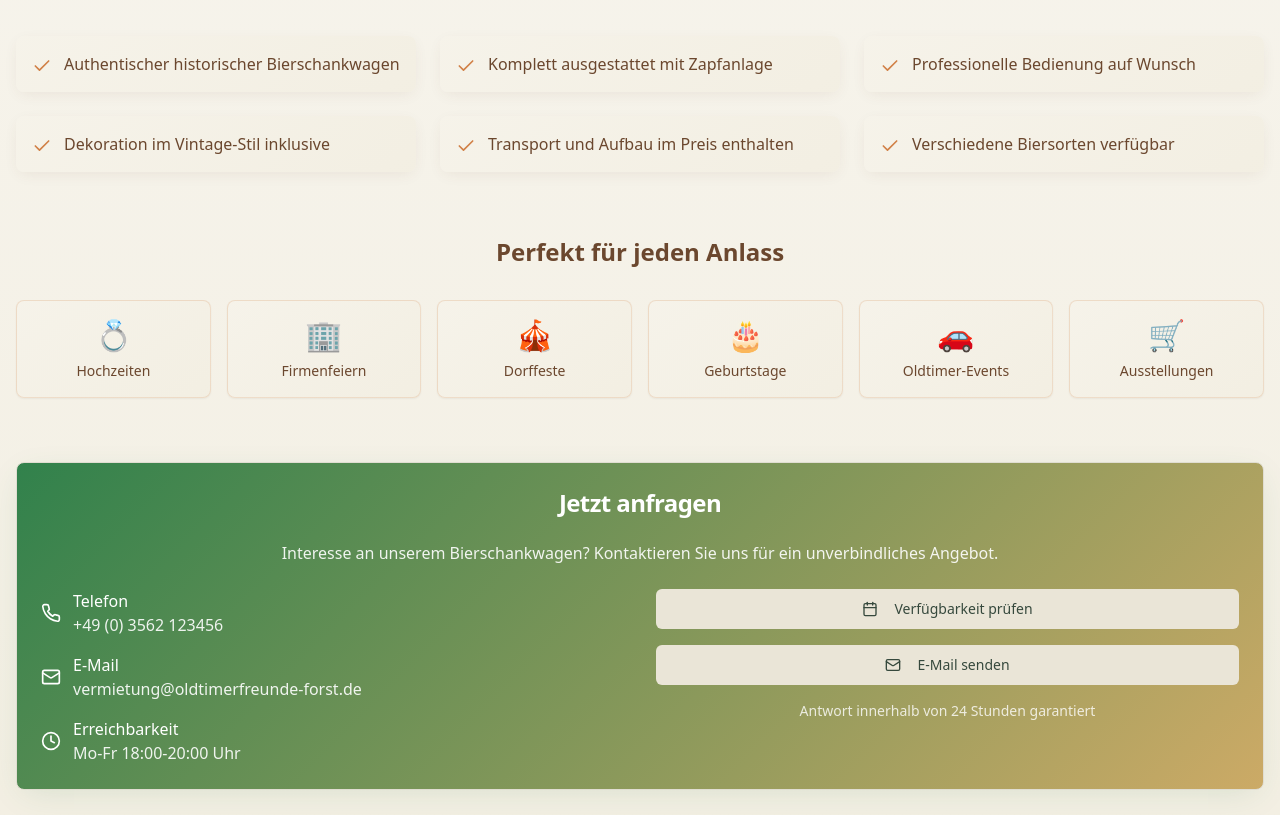
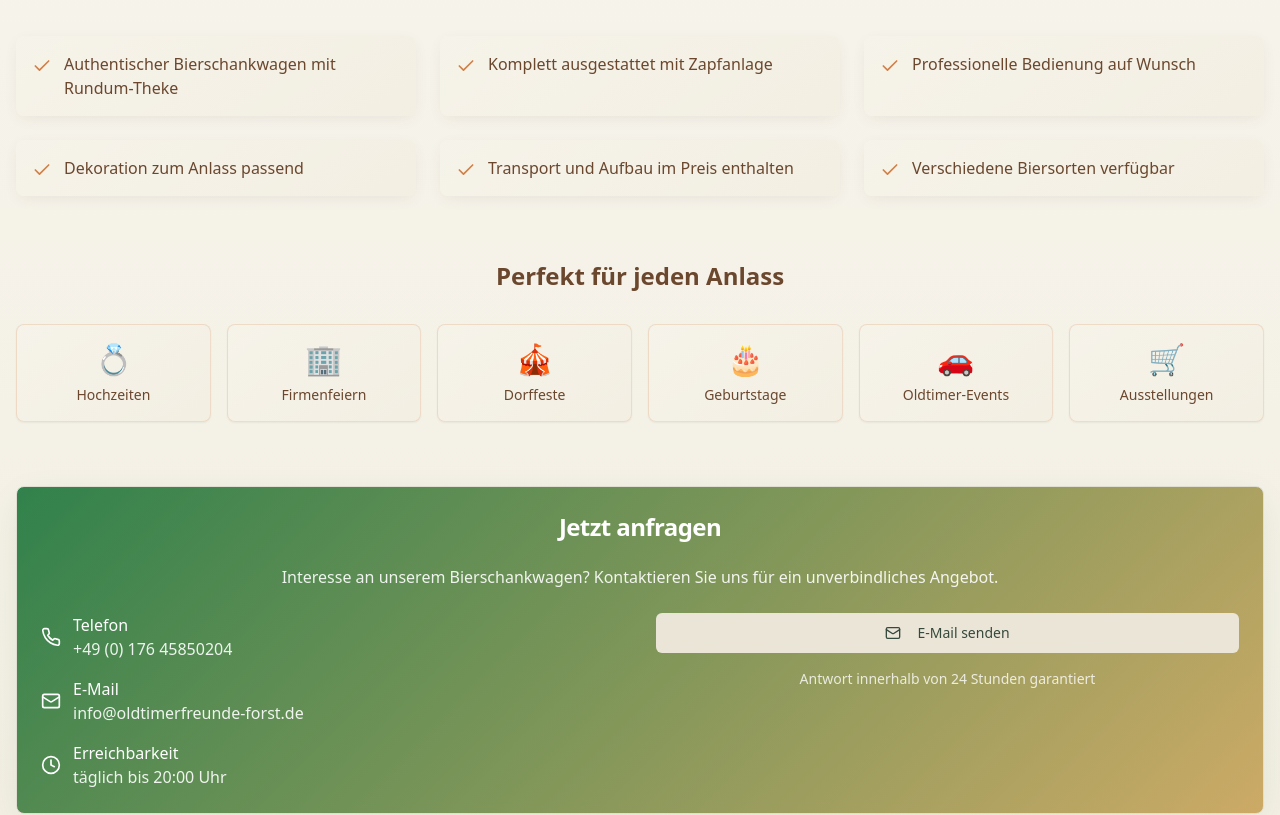
Before and after one commit to kdat-tk/forst-oldtimer-verein-portal, a React (Vite) app: page / in a window 1280 px wide. Shown: the part 4120-4935 px from the top of the page. Built offline with nearby package versions, Linux system fonts and the light colour scheme.

Commit message:
Update Rental.tsx

```diff
--- a/src/components/Rental.tsx
+++ b/src/components/Rental.tsx
@@ -6,10 +6,10 @@ import bierwagenImage from '@/assets/bierschankwagen.jpg';
 
 const Rental = () => {
   const features = [
-    'Authentischer historischer Bierschankwagen',
+    'Authentischer Bierschankwagen mit Rundum-Theke',
     'Komplett ausgestattet mit Zapfanlage',
     'Professionelle Bedienung auf Wunsch',
-    'Dekoration im Vintage-Stil inklusive',
+    'Dekoration zum Anlass passend',
     'Transport und Aufbau im Preis enthalten',
     'Verschiedene Biersorten verfügbar'
   ];
@@ -74,7 +74,7 @@ const Rental = () => {
               Tradition trifft Moderne
             </h3>
             <p className="text-vintage-leather mb-6">
-              Unser Bierschankwagen bringt authentisches Flair auf jede Veranstaltung. Mit Rundum-Theke und
+              Unser Bierschankwagen bringt authentisches Flair auf jede (Oldtimer-) Veranstaltung. Mit Rundum-Theke und
               zwei Schankanlagen ist er der perfekte Blickfang für Ihr Event und ein Grant für frisches und kühles Bier.
             </p>
             <div className="grid grid-cols-2 gap-4 mb-6">
@@ -143,29 +143,25 @@ const Rental = () => {
                   <Phone className="w-5 h-5" />
                   <div>
                     <div className="font-medium">Telefon</div>
-                    <div className="text-white/90">+49 (0) 3562 123456</div>
+                    <div className="text-white/90">+49 (0) 176 45850204</div>
                   </div>
                 </div>
                 <div className="flex items-center space-x-3">
                   <Mail className="w-5 h-5" />
                   <div>
                     <div className="font-medium">E-Mail</div>
-                    <div className="text-white/90">vermietung@oldtimerfreunde-forst.de</div>
+                    <div className="text-white/90">info@oldtimerfreunde-forst.de</div>
                   </div>
                 </div>
                 <div className="flex items-center space-x-3">
                   <Clock className="w-5 h-5" />
                   <div>
                     <div className="font-medium">Erreichbarkeit</div>
-                    <div className="text-white/90">Mo-Fr 18:00-20:00 Uhr</div>
+                    <div className="text-white/90">täglich bis 20:00 Uhr</div>
                   </div>
                 </div>
               </div>
               <div className="space-y-4">
-                <Button variant="secondary" className="w-full">
-                  <Calendar className="w-4 h-4 mr-2" />
-                  Verfügbarkeit prüfen
-                </Button>
                 <Button variant="secondary" className="w-full">
                   <Mail className="w-4 h-4 mr-2" />
                   E-Mail senden
```
